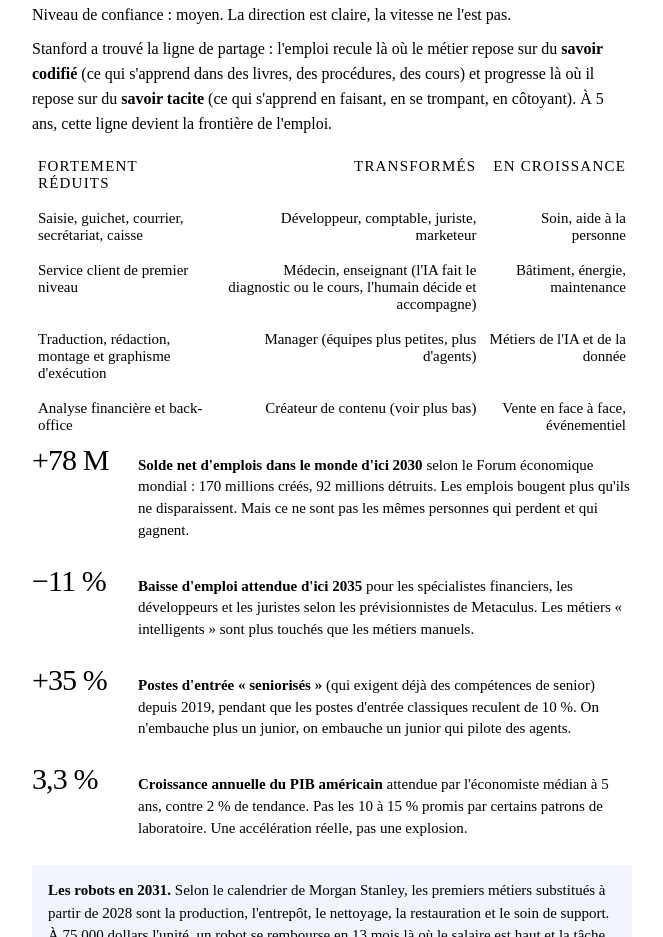
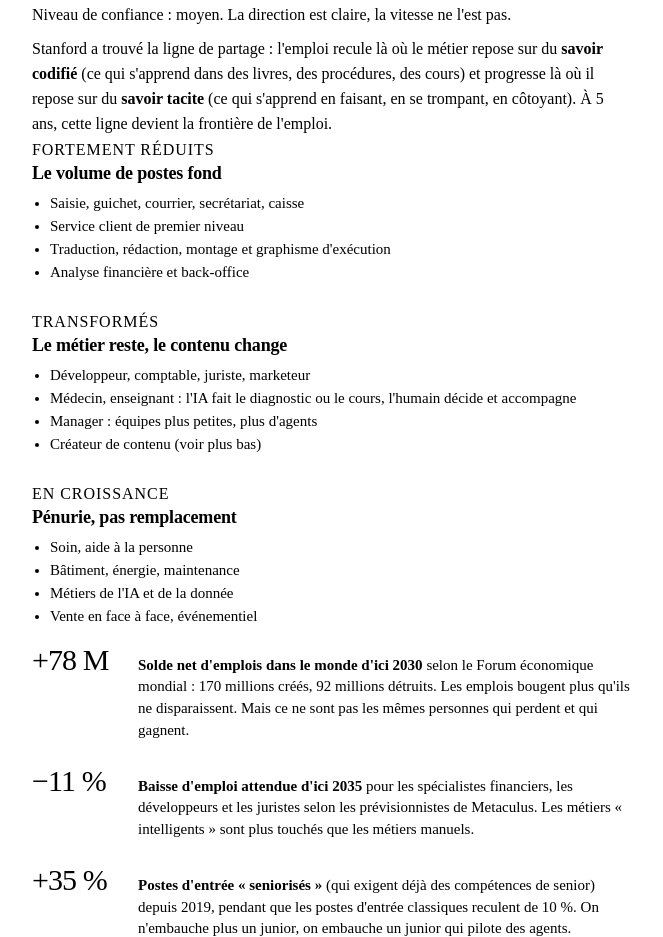
Before and after one commit to damienrsl/ia-societe, a plain HTML site: page corps.html in a window 1280 px wide. Shown: the part 2929-3866 px from the top of the page, without its empty margins (308-971 px from the left). Drawn offline with Linux system fonts and the light colour scheme.

Commit message:
Métiers à 5 ans en trois cartes au lieu du tableau
Co-Authored-By: Claude Fable 5.1 <noreply@anthropic.com>

```diff
--- a/corps.html
+++ b/corps.html
@@ -116,13 +116,11 @@ td b{color:var(--pan-3)}
       <h2>La bascule du savoir codifié</h2>
       <p>Niveau de confiance : moyen. La direction est claire, la vitesse ne l'est pas.</p>
       <p>Stanford a trouvé la ligne de partage : l'emploi recule là où le métier repose sur du <b>savoir codifié</b> (ce qui s'apprend dans des livres, des procédures, des cours) et progresse là où il repose sur du <b>savoir tacite</b> (ce qui s'apprend en faisant, en se trompant, en côtoyant). À 5 ans, cette ligne devient la frontière de l'emploi.</p>
-      <table>
-        <tr><th>Fortement réduits</th><th>Transformés</th><th>En croissance</th></tr>
-        <tr><td>Saisie, guichet, courrier, secrétariat, caisse</td><td>Développeur, comptable, juriste, marketeur</td><td>Soin, aide à la personne</td></tr>
-        <tr><td>Service client de premier niveau</td><td>Médecin, enseignant (l'IA fait le diagnostic ou le cours, l'humain décide et accompagne)</td><td>Bâtiment, énergie, maintenance</td></tr>
-        <tr><td>Traduction, rédaction, montage et graphisme d'exécution</td><td>Manager (équipes plus petites, plus d'agents)</td><td>Métiers de l'IA et de la donnée</td></tr>
-        <tr><td>Analyse financière et back-office</td><td>Créateur de contenu (voir plus bas)</td><td>Vente en face à face, événementiel</td></tr>
-      </table>
+      <div class="grille">
+        <div class="spec"><span class="num">FORTEMENT RÉDUITS</span><h3>Le volume de postes fond</h3><ul><li>Saisie, guichet, courrier, secrétariat, caisse</li><li>Service client de premier niveau</li><li>Traduction, rédaction, montage et graphisme d'exécution</li><li>Analyse financière et back-office</li></ul></div>
+        <div class="spec"><span class="num">TRANSFORMÉS</span><h3>Le métier reste, le contenu change</h3><ul><li>Développeur, comptable, juriste, marketeur</li><li>Médecin, enseignant : l'IA fait le diagnostic ou le cours, l'humain décide et accompagne</li><li>Manager : équipes plus petites, plus d'agents</li><li>Créateur de contenu (voir plus bas)</li></ul></div>
+        <div class="spec"><span class="num">EN CROISSANCE</span><h3>Pénurie, pas remplacement</h3><ul><li>Soin, aide à la personne</li><li>Bâtiment, énergie, maintenance</li><li>Métiers de l'IA et de la donnée</li><li>Vente en face à face, événementiel</li></ul></div>
+      </div>
       <div class="grille">
         <div class="chiffre"><span class="gros">+78 M</span><p><b>Solde net d'emplois dans le monde d'ici 2030</b> selon le Forum économique mondial : 170 millions créés, 92 millions détruits. Les emplois bougent plus qu'ils ne disparaissent. Mais ce ne sont pas les mêmes personnes qui perdent et qui gagnent.</p></div>
         <div class="chiffre"><span class="gros">−11 %</span><p><b>Baisse d'emploi attendue d'ici 2035</b> pour les spécialistes financiers, les développeurs et les juristes selon les prévisionnistes de Metaculus. Les métiers « intelligents » sont plus touchés que les métiers manuels.</p></div>
```
Also changed, not shown: index.html (+5 -7 lines).
